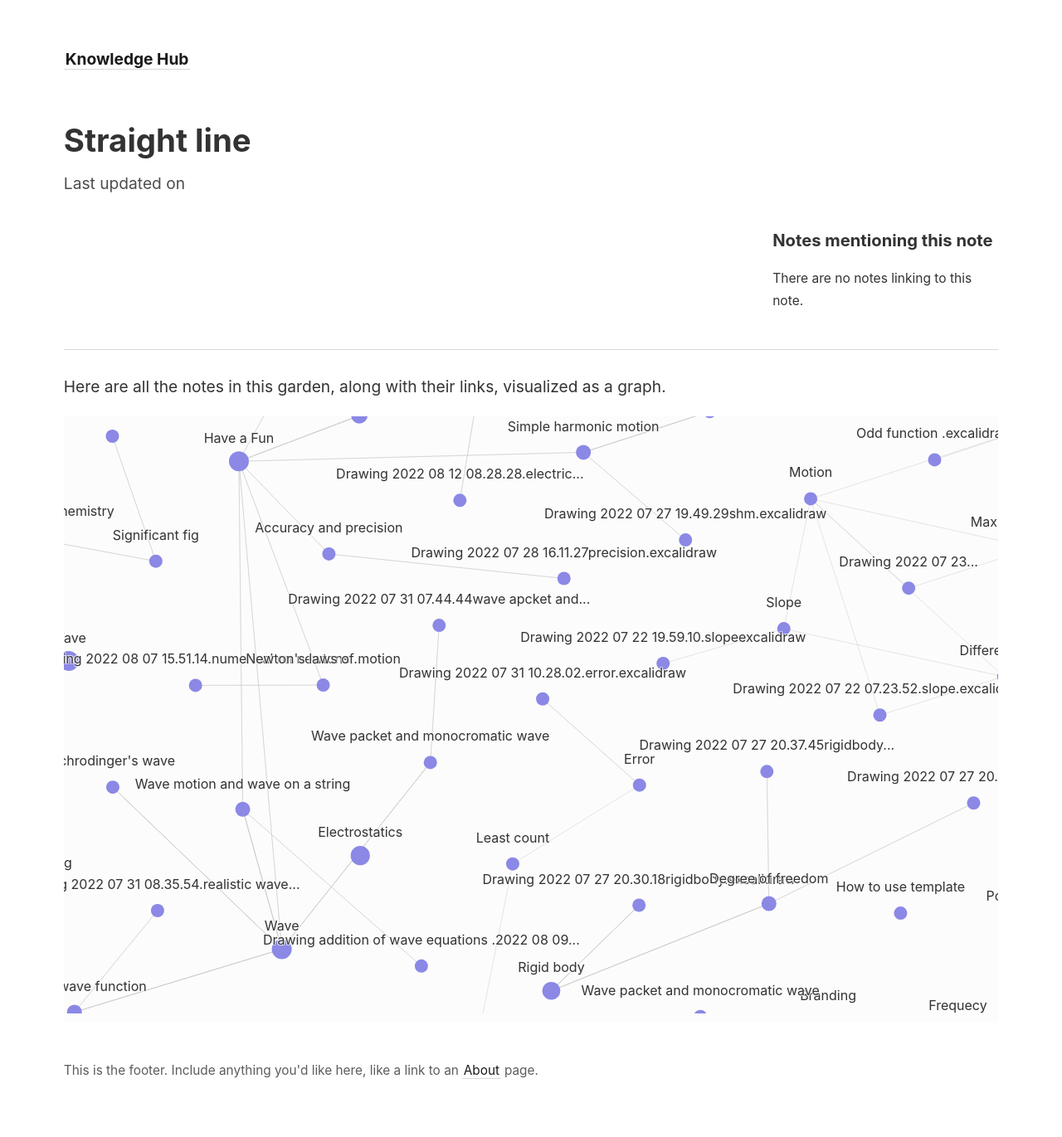
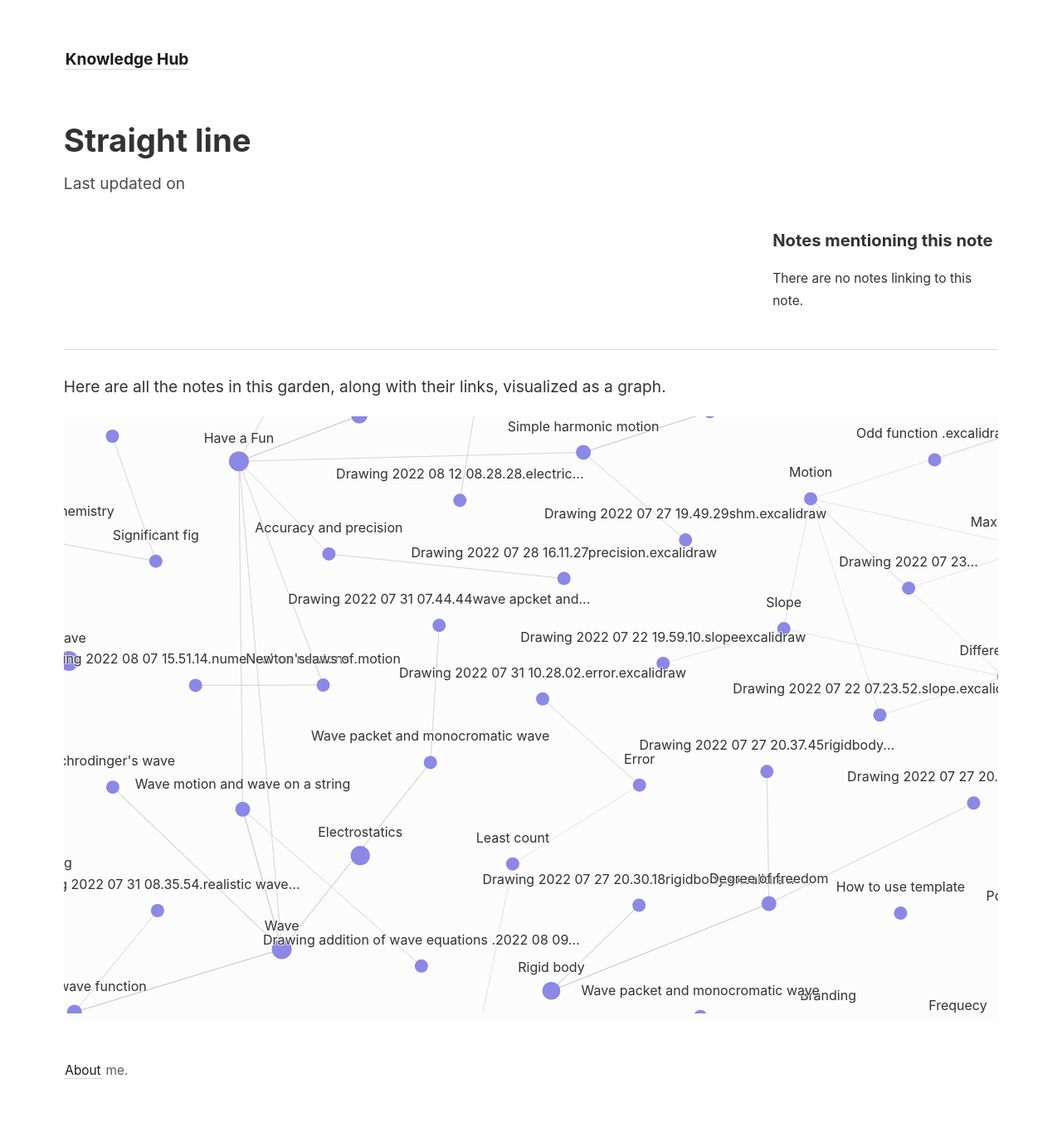
Before and after one commit to kulshekhar22/kultype, a Jekyll site: the page built from _notes/Physics/Mathematical Physics/Straight Line.md, in a window 1280 px wide. Shown: the whole page at 83% size. Built offline with Jekyll 4.4.1, drawn with Linux system fonts in a browser that asks for light colours.

Commit message:
Update footer.html

```diff
--- a/_includes/footer.html
+++ b/_includes/footer.html
@@ -1 +1 @@
-This is the footer. Include anything you'd like here, like a link to an <a class="internal-link" href="/about">About</a> page.
+<a class="internal-link" href="/about">About</a> me.
```
